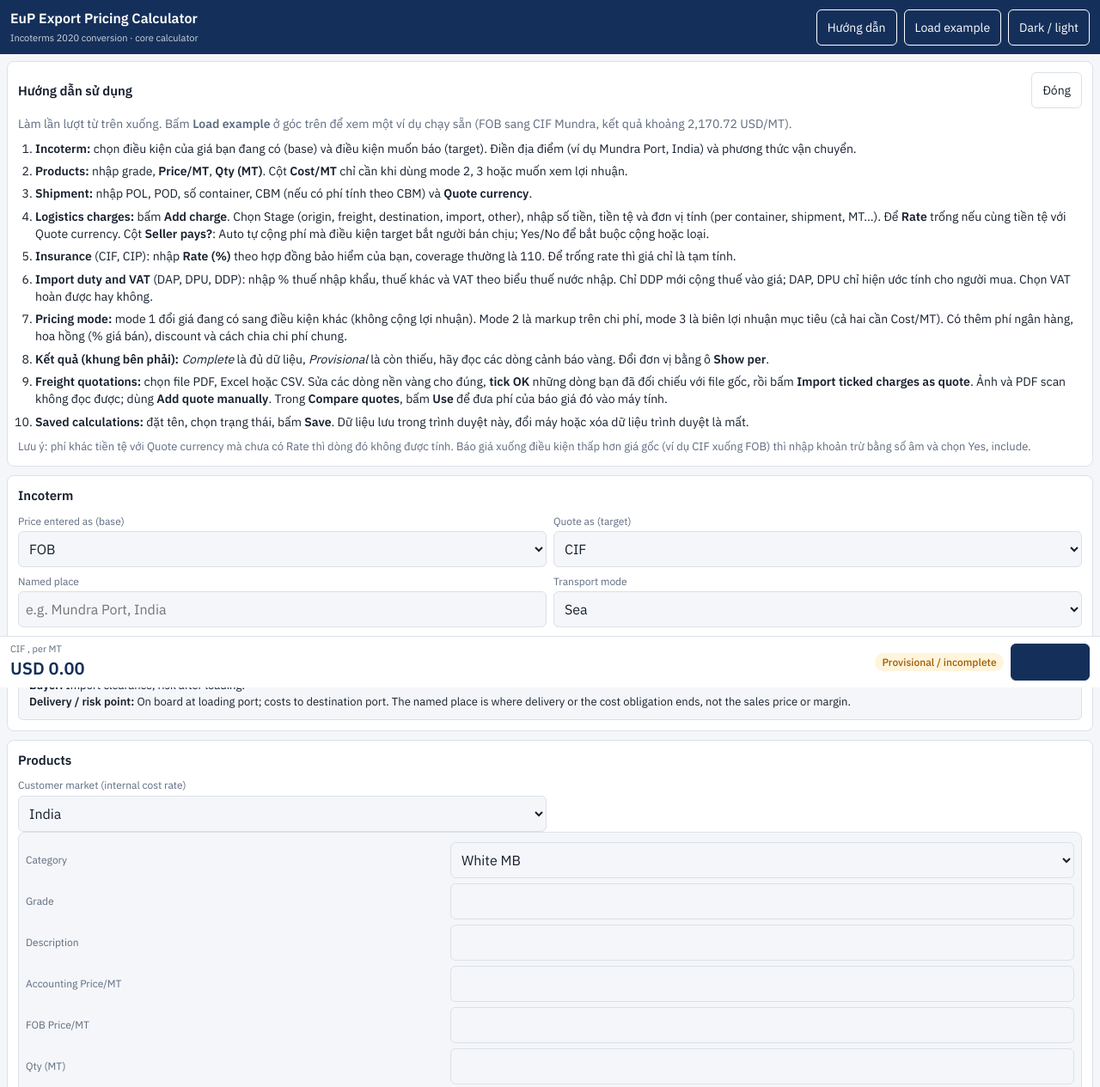
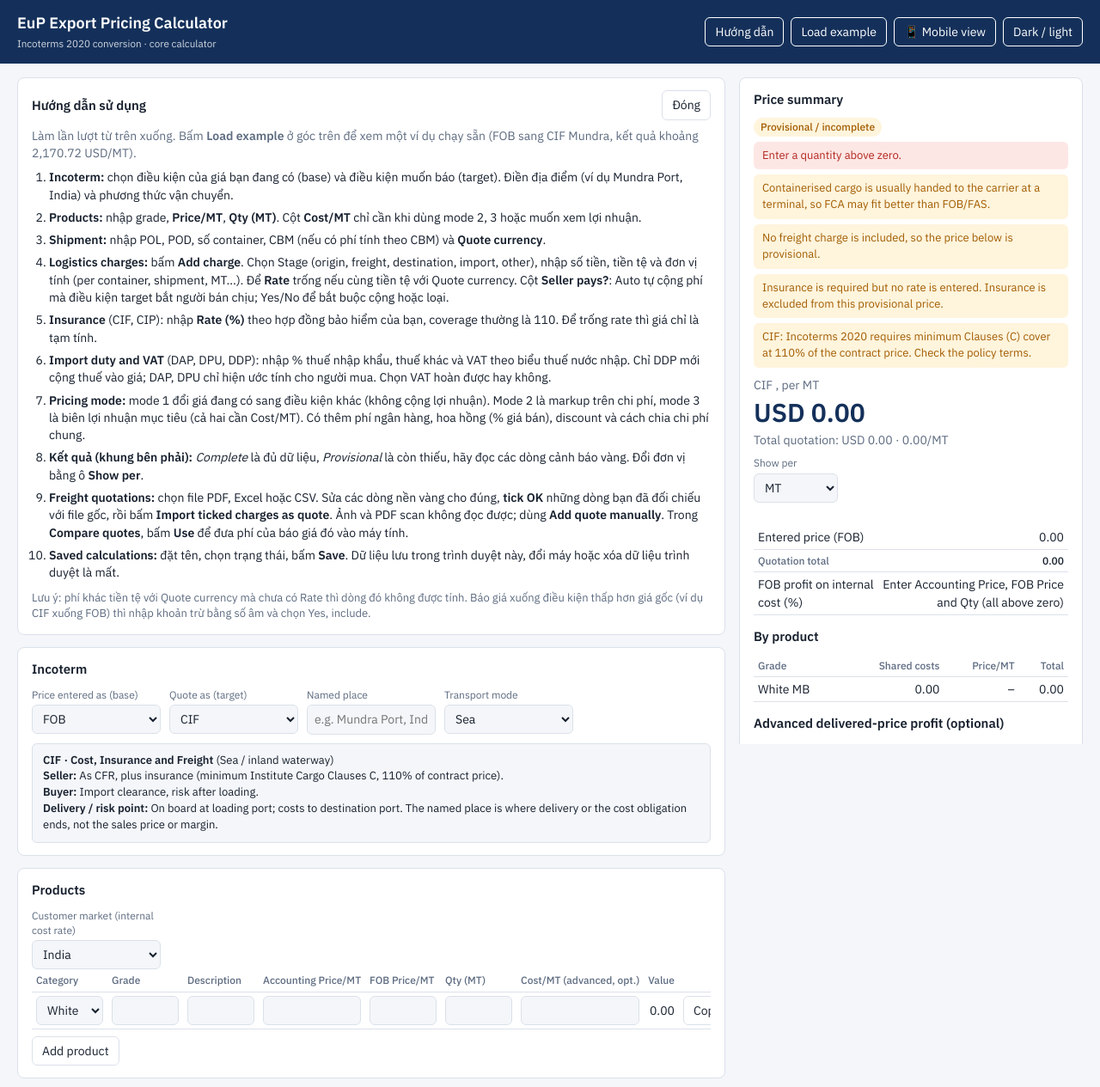
Before and after one commit to huyna-eup/ocean-freight-caculator, a plain HTML site: page index.html in a window 1280 px wide. Shown: the top 1265 px of the page at 86% size. Drawn offline with Linux system fonts and the light colour scheme.

Commit message:
Update title and add responsive view toggle

```diff
--- a/index.html
+++ b/index.html
@@ -3,7 +3,7 @@
 <head>
 <meta charset="utf-8">
 <meta name="viewport" content="width=device-width, initial-scale=1, viewport-fit=cover">
-<title>EuP Pricing (Mobile)</title>
+<title>EuP Export Pricing Calculator</title>
 <link rel="icon" type="image/png" href="./favicon.png">
 <link rel="apple-touch-icon" href="./favicon.png">
 <script src="https://cdnjs.cloudflare.com/ajax/libs/xlsx/0.18.5/xlsx.full.min.js"></script>
@@ -37,32 +37,82 @@ td input,td select{min-width:78px}.r{text-align:right;font-variant-numeric:tabul
 .bar{display:flex;height:10px;border-radius:5px;overflow:hidden;margin:8px 0}.bar i{display:block}
 .row{display:flex;gap:8px;flex-wrap:wrap;align-items:end;margin-top:8px}
 
-html{-webkit-text-size-adjust:100%}
-body{padding-bottom:calc(76px + env(safe-area-inset-bottom,0px))}
-header{padding:10px 12px}header h1{font-size:16px}header small{font-size:11px}
-main{padding:8px;gap:8px;display:block}
-section{padding:12px;margin-bottom:10px}
-.sum{position:static;max-height:none}
-.g{grid-template-columns:1fr 1fr;gap:8px}
-input,select{font-size:16px;min-height:42px}
-button{min-height:42px;padding:6px 12px}
-input[type=checkbox]{min-height:0;width:22px;height:22px}
-table.m,table.m tbody{display:block;width:100%}
-table.m tr{display:block;border:1px solid var(--ln);border-radius:8px;padding:8px;margin-bottom:8px;background:var(--bg)}
-table.m tr.hd{display:none}
-table.m td{display:grid;grid-template-columns:40% 1fr;gap:6px;align-items:center;border:0;padding:3px 0;text-align:left}
-table.m td.r{text-align:left}
-table.m td::before{content:attr(data-label);color:var(--mu);font-size:12px}
-table.m td[data-label=""]{grid-template-columns:1fr}table.m td[data-label=""]::before{content:none}
-table.m td input,table.m td select{min-width:0;width:100%}
-#mb{position:fixed;left:0;right:0;bottom:0;z-index:30;background:var(--sf);border-top:1px solid var(--ln);padding:8px 12px calc(8px + env(safe-area-inset-bottom,0px));display:flex;justify-content:space-between;align-items:center;gap:10px}
-#mb .t{font-size:11px;color:var(--mu);line-height:1.2}#mb .p{font-size:20px;font-weight:600;color:var(--nv);font-variant-numeric:tabular-nums}
-.big{font-size:26px}
+
+/* Responsive mode selector: auto, forced mobile, forced desktop */
+@media(max-width:760px){
+html:not([data-view="desktop"]) html{-webkit-text-size-adjust:100%}
+html:not([data-view="desktop"]) body{padding-bottom:calc(76px + env(safe-area-inset-bottom,0px))}
+html:not([data-view="desktop"]) header{padding:10px 12px}
+html:not([data-view="desktop"]) header h1{font-size:16px}
+html:not([data-view="desktop"]) header small{font-size:11px}
+html:not([data-view="desktop"]) main{padding:8px;gap:8px;display:block}
+html:not([data-view="desktop"]) section{padding:12px;margin-bottom:10px}
+html:not([data-view="desktop"]) .sum{position:static;max-height:none}
+html:not([data-view="desktop"]) .g{grid-template-columns:1fr 1fr;gap:8px}
+html:not([data-view="desktop"]) input, html:not([data-view="desktop"]) select{font-size:16px;min-height:42px}
+html:not([data-view="desktop"]) button{min-height:42px;padding:6px 12px}
+html:not([data-view="desktop"]) input[type=checkbox]{min-height:0;width:22px;height:22px}
+html:not([data-view="desktop"]) table.m, html:not([data-view="desktop"]) table.m tbody{display:block;width:100%}
+html:not([data-view="desktop"]) table.m tr{display:block;border:1px solid var(--ln);border-radius:8px;padding:8px;margin-bottom:8px;background:var(--bg)}
+html:not([data-view="desktop"]) table.m tr.hd{display:none}
+html:not([data-view="desktop"]) table.m td{display:grid;grid-template-columns:40% 1fr;gap:6px;align-items:center;border:0;padding:3px 0;text-align:left}
+html:not([data-view="desktop"]) table.m td.r{text-align:left}
+html:not([data-view="desktop"]) table.m td::before{content:attr(data-label);color:var(--mu);font-size:12px}
+html:not([data-view="desktop"]) table.m td[data-label=""]{grid-template-columns:1fr}
+html:not([data-view="desktop"]) table.m td[data-label=""]::before{content:none}
+html:not([data-view="desktop"]) table.m td input, html:not([data-view="desktop"]) table.m td select{min-width:0;width:100%}
+html:not([data-view="desktop"]) #mb{position:fixed;left:0;right:0;bottom:0;z-index:30;background:var(--sf);border-top:1px solid var(--ln);padding:8px 12px calc(8px + env(safe-area-inset-bottom,0px));display:flex;justify-content:space-between;align-items:center;gap:10px}
+html:not([data-view="desktop"]) #mb .t{font-size:11px;color:var(--mu);line-height:1.2}
+html:not([data-view="desktop"]) #mb .p{font-size:20px;font-weight:600;color:var(--nv);font-variant-numeric:tabular-nums}
+html:not([data-view="desktop"]) .big{font-size:26px}
+}
+html[data-view="mobile"] html{-webkit-text-size-adjust:100%}
+html[data-view="mobile"] body{padding-bottom:calc(76px + env(safe-area-inset-bottom,0px))}
+html[data-view="mobile"] header{padding:10px 12px}
+html[data-view="mobile"] header h1{font-size:16px}
+html[data-view="mobile"] header small{font-size:11px}
+html[data-view="mobile"] main{padding:8px;gap:8px;display:block}
+html[data-view="mobile"] section{padding:12px;margin-bottom:10px}
+html[data-view="mobile"] .sum{position:static;max-height:none}
+html[data-view="mobile"] .g{grid-template-columns:1fr 1fr;gap:8px}
+html[data-view="mobile"] input, html[data-view="mobile"] select{font-size:16px;min-height:42px}
+html[data-view="mobile"] button{min-height:42px;padding:6px 12px}
+html[data-view="mobile"] input[type=checkbox]{min-height:0;width:22px;height:22px}
+html[data-view="mobile"] table.m, html[data-view="mobile"] table.m tbody{display:block;width:100%}
+html[data-view="mobile"] table.m tr{display:block;border:1px solid var(--ln);border-radius:8px;padding:8px;margin-bottom:8px;background:var(--bg)}
+html[data-view="mobile"] table.m tr.hd{display:none}
+html[data-view="mobile"] table.m td{display:grid;grid-template-columns:40% 1fr;gap:6px;align-items:center;border:0;padding:3px 0;text-align:left}
+html[data-view="mobile"] table.m td.r{text-align:left}
+html[data-view="mobile"] table.m td::before{content:attr(data-label);color:var(--mu);font-size:12px}
+html[data-view="mobile"] table.m td[data-label=""]{grid-template-columns:1fr}
+html[data-view="mobile"] table.m td[data-label=""]::before{content:none}
+html[data-view="mobile"] table.m td input, html[data-view="mobile"] table.m td select{min-width:0;width:100%}
+html[data-view="mobile"] #mb{position:fixed;left:0;right:0;bottom:0;z-index:30;background:var(--sf);border-top:1px solid var(--ln);padding:8px 12px calc(8px + env(safe-area-inset-bottom,0px));display:flex;justify-content:space-between;align-items:center;gap:10px}
+html[data-view="mobile"] #mb .t{font-size:11px;color:var(--mu);line-height:1.2}
+html[data-view="mobile"] #mb .p{font-size:20px;font-weight:600;color:var(--nv);font-variant-numeric:tabular-nums}
+html[data-view="mobile"] .big{font-size:26px}
+html[data-view="mobile"] body{max-width:460px;margin:0 auto;box-shadow:0 0 0 1px var(--ln)}
+html[data-view="mobile"] header{position:relative}
+html[data-view="desktop"] main{display:grid;grid-template-columns:minmax(0,1fr) 400px;max-width:1280px;padding:16px 20px;gap:16px}
+html[data-view="desktop"] .sum{position:sticky;top:12px;max-height:calc(100vh - 24px)}
+html[data-view="desktop"] #mb{display:none}
+html[data-view="desktop"] body{min-width:1020px;padding-bottom:0}
+html[data-view="desktop"] table.m,html[data-view="desktop"] table.m tbody{display:table;width:100%}
+html[data-view="desktop"] table.m tbody{display:table-row-group}
+html[data-view="desktop"] table.m tr{display:table-row;border:0;padding:0;background:transparent}
+html[data-view="desktop"] table.m tr.hd{display:table-row}
+html[data-view="desktop"] table.m td{display:table-cell;border-bottom:1px solid var(--ln);padding:4px 5px}
+html[data-view="desktop"] table.m td::before{display:none}
+html[data-view="desktop"] table.m td.r{text-align:right}
+html[data-view="desktop"] input,html[data-view="desktop"] select{font-size:14px;min-height:0}
+html[data-view="desktop"] button{min-height:0}
+header .row{align-items:center}
+#view{white-space:nowrap}
 </style>
 </head>
 <body>
 <header><div><h1>EuP Export Pricing Calculator</h1><small>Incoterms 2020 conversion · core calculator</small></div>
-<div class="row" style="margin:0"><button id="gd">Hướng dẫn</button><button id="ex">Load example</button><button id="th">Dark / light</button></div></header>
+<div class="row" style="margin:0"><button id="gd">Hướng dẫn</button><button id="ex">Load example</button><button id="view" type="button" title="Switch between desktop and phone layouts">📱 Mobile view</button><button id="th">Dark / light</button></div></header>
 <main>
 <div>
 <section id="guide"><div style="display:flex;justify-content:space-between;align-items:center;gap:8px"><h2 style="margin:0">Hướng dẫn sử dụng</h2><button id="gdc">Đóng</button></div>
@@ -434,5 +484,20 @@ document.getElementById("mbd").onclick=()=>document.getElementById("out").scroll
 rows();rCmp();rPV();calc();
 })();
 </script>
+<script>
+(function(){
+ const root=document.documentElement,button=document.getElementById('view');
+ function setMode(mode){
+   root.dataset.view=mode;
+   button.textContent=mode==='mobile'?'🖥 Desktop view':'📱 Mobile view';
+   button.setAttribute('aria-label',mode==='mobile'?'Switch to desktop layout':'Switch to mobile layout');
+   button.title=mode==='mobile'?'Currently in mobile layout; click for desktop':'Currently in desktop layout; click for mobile';
+   try{localStorage.setItem('eup_view_mode',mode)}catch(e){}
+ }
+ let saved='';try{saved=localStorage.getItem('eup_view_mode')||''}catch(e){}
+ setMode(saved==='desktop'||saved==='mobile'?saved:(window.matchMedia('(max-width:760px)').matches?'mobile':'desktop'));
+ button.addEventListener('click',()=>setMode(root.dataset.view==='mobile'?'desktop':'mobile'));
+})();
+</script>
 </body>
 </html>
```
